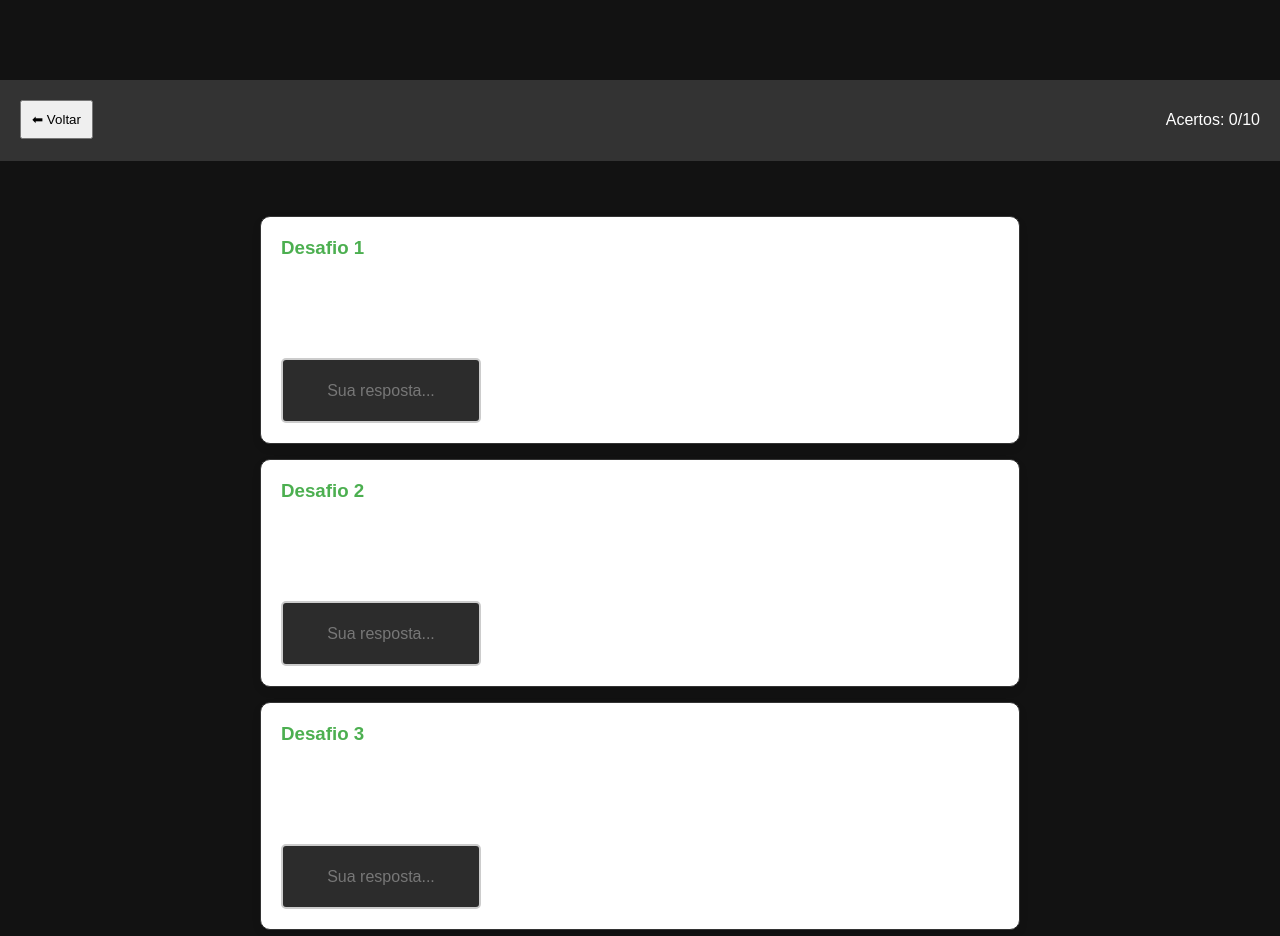
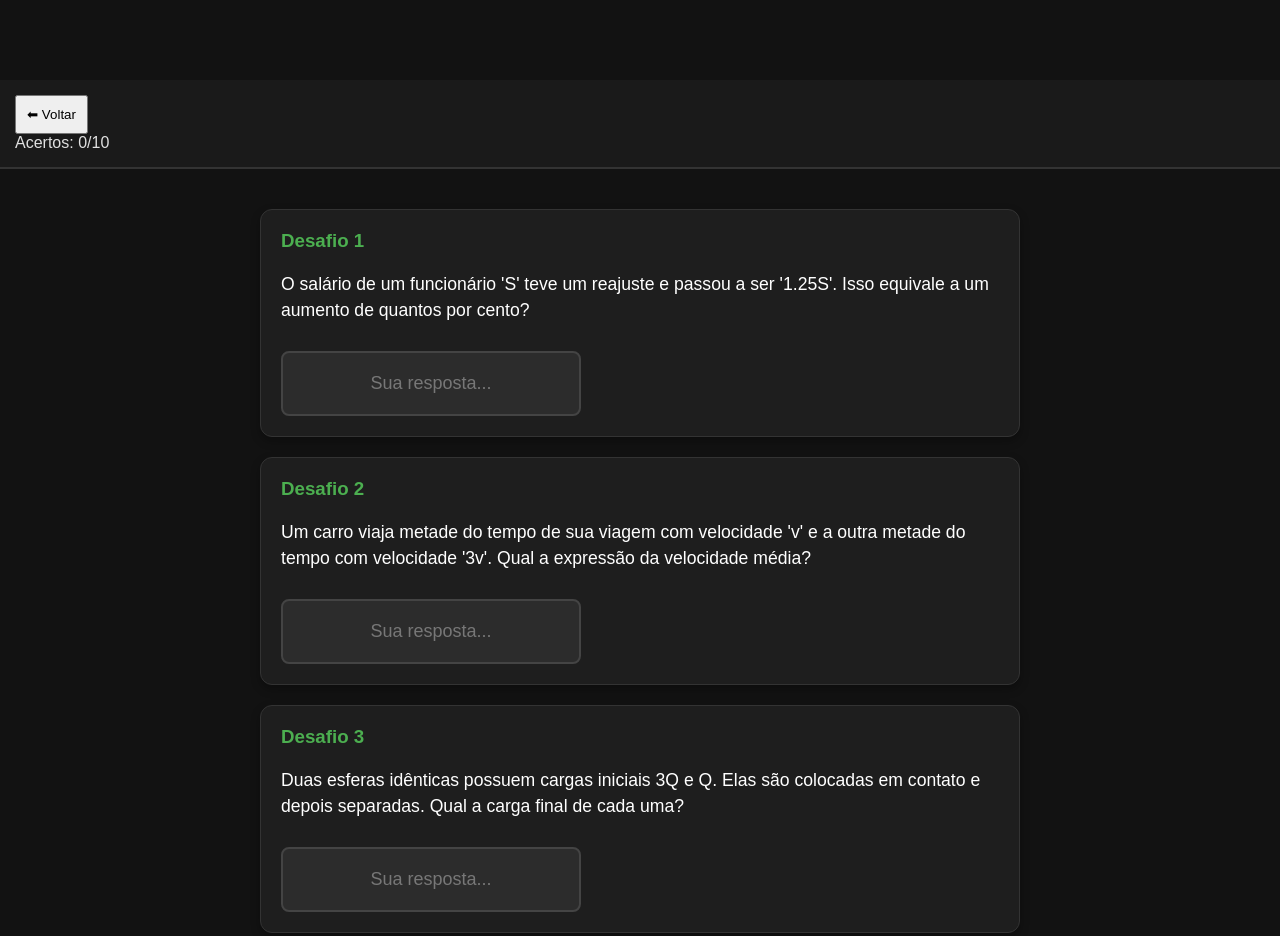
Before and after one commit to pietro9610/Matem-tica-completa-, a plain HTML site: page exercicios.html in a window 1280 px wide. Shown: the top 936 px of the page. Drawn offline with Linux system fonts and the light colour scheme.

Commit message:
Update exercicios.html

```diff
--- a/exercicios.html
+++ b/exercicios.html
@@ -5,32 +5,7 @@
     <meta name="viewport" content="width=device-width, initial-scale=1.0">
     <title>Desafios de Matemática</title>
     <link rel="stylesheet" href="css/style.css">
-    <style>
-        /* Um estilo rápido para os cards não ficarem grudados */
-        .card-exercicio {
-            background: white;
-            padding: 20px;
-            margin: 15px 0;
-            border-radius: 10px;
-            box-shadow: 0 4px 8px rgba(0,0,0,0.1);
-        }
-        .input-resposta {
-            padding: 10px;
-            width: 100%;
-            max-width: 200px;
-            border: 2px solid #ccc;
-            border-radius: 5px;
-            font-size: 16px;
-        }
-        .header {
-            padding: 20px;
-            background: #333;
-            color: white;
-            display: flex;
-            justify-content: space-between;
-            align-items: center;
-        }
-    </style>
+
 </head>
 <body>
 
```
